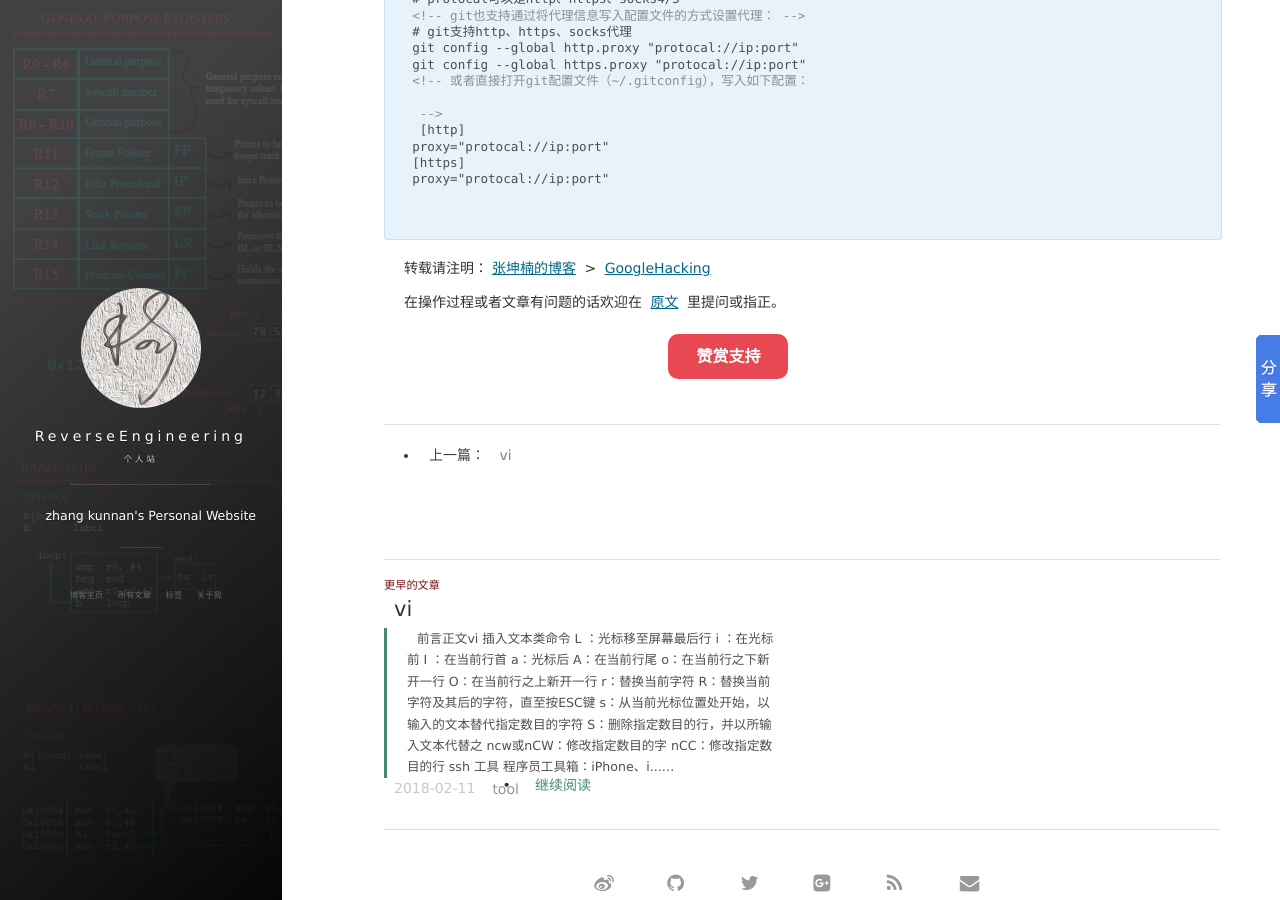
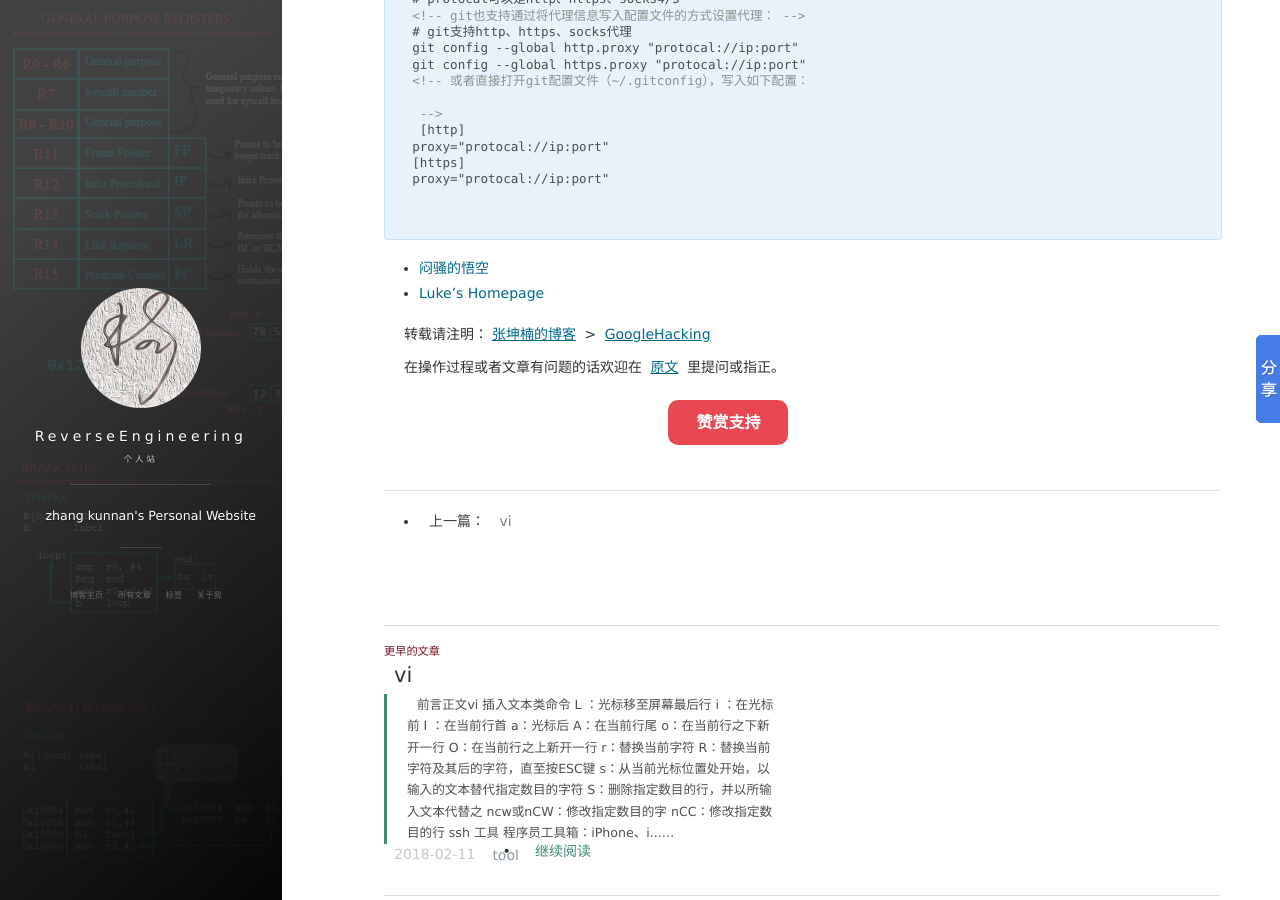
Before and after one commit to zhangkn/zhangkn.github.io, a Jekyll site: the page built from _posts/2018-02-25-GoogleHacking.md, in a window 1280 px wide and 900 px high, scrolled down 2139 px. Built offline with Jekyll 4.4.1, drawn with Linux system fonts in a browser that asks for light colours; nearby versions of some CDN libraries; comment, search, counter and statistics services are not loaded.

Commit message:
client_id

````diff
--- a/_posts/2018-02-25-GoogleHacking.md
+++ b/_posts/2018-02-25-GoogleHacking.md
@@ -122,3 +122,6 @@ proxy="protocal://ip:port"
 
 
 ```
+
+- [闷骚的悟空](https://zongquan.wang/archives/)
+- [Luke's Homepage](http://luklab.com/)
````
Also changed, not shown: README.md.
